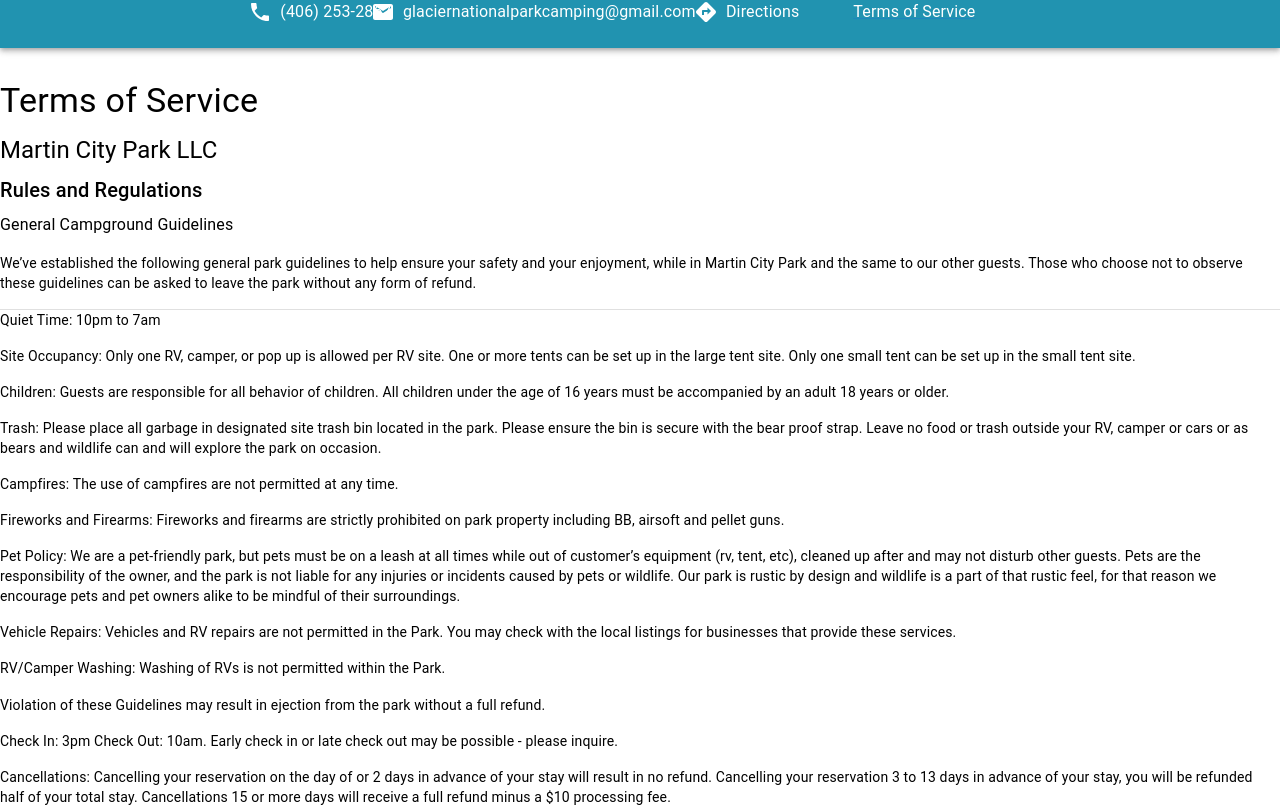
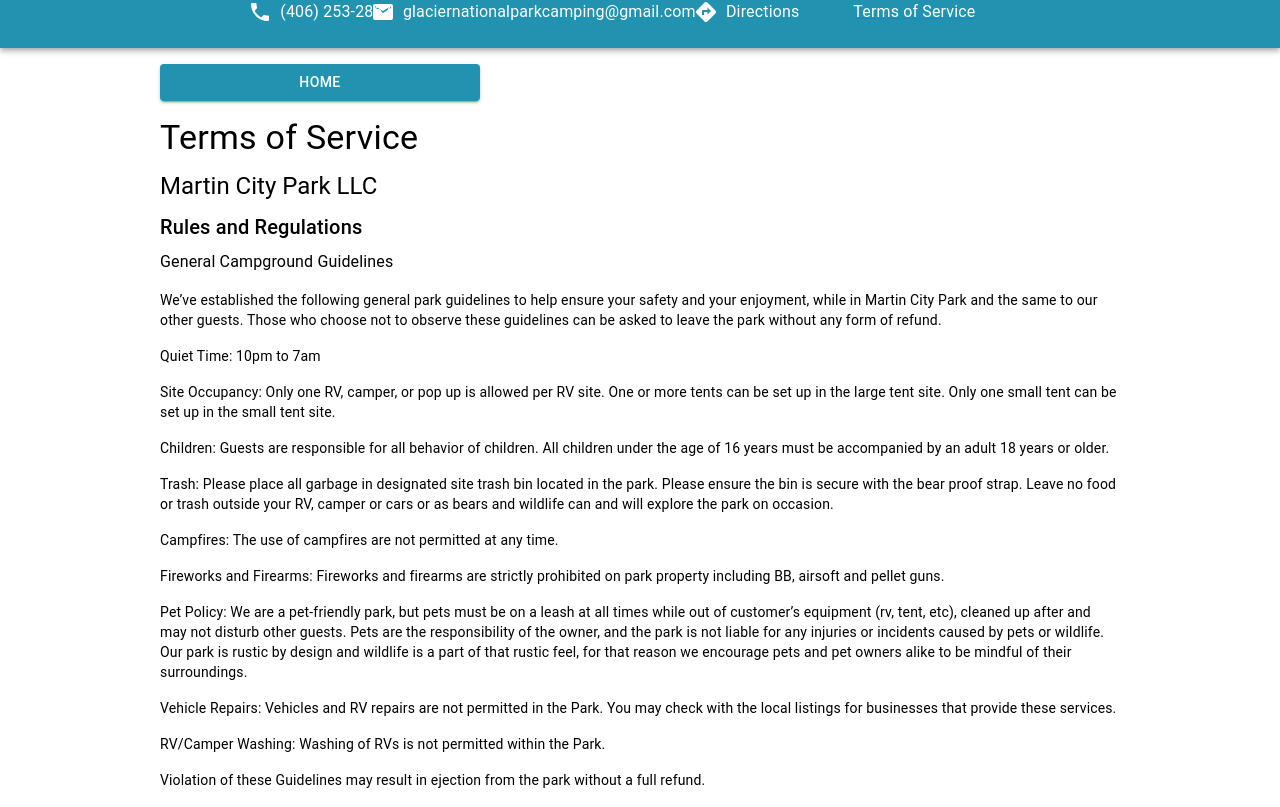
Before and after one commit to SABaltz/martin-city, a React (Create React App) app: page /terms in a window 1280 px wide. Shown: the top 807 px of the page. Built offline with nearby package versions, Linux system fonts and the light colour scheme.

Commit message:
Add home button to top of terms page

```diff
--- a/src/components/terms/Terms.jsx
+++ b/src/components/terms/Terms.jsx
@@ -10,7 +10,18 @@
 function Terms() {
     return (
         <Container>
-            <Box my={4}>
+            <Button variant="contained" href="/"
+                    sx={{
+                        color: 'white',
+                        backgroundColor: secondaryColor, ...centerVertHoriz,
+                        width: '20rem',
+                        marginLeft: '10rem',
+                        marginTop: '1rem',
+                        marginBottom: '1rem'
+                    }}>
+                Home
+            </Button>
+            <Box my={4} sx={{margin: '0 10rem'}}>
                 <Typography variant="h4" gutterBottom>
                     Terms of Service
                 </Typography>
@@ -31,7 +42,6 @@
                     observe these guidelines can be asked to leave the park without any form of refund.
                 </Typography>
 
-                <Divider/>
 
                 <Typography variant="body2" paragraph>
                     Quiet Time: 10pm to 7am
@@ -195,7 +205,12 @@
             </Box>
             <Box sx={{...centerVertHoriz, justifyContent: 'center'}}>
                 <Button variant="contained" href="/"
-                        sx={{color: 'white', backgroundColor: secondaryColor, ...centerVertHoriz, width: '20rem', marginBottom: '2rem'}}>
+                        sx={{
+                            color: 'white',
+                            backgroundColor: secondaryColor, ...centerVertHoriz,
+                            width: '20rem',
+                            marginBottom: '2rem'
+                        }}>
                     Home
                 </Button>
             </Box>
```
